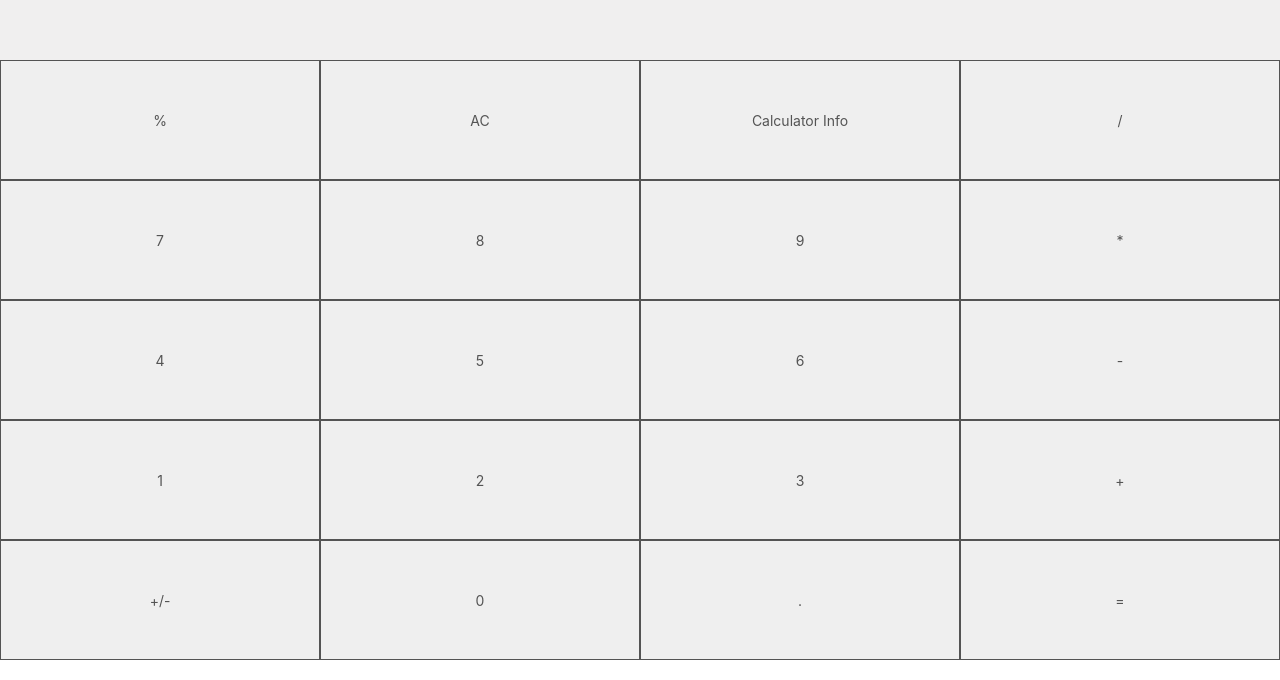
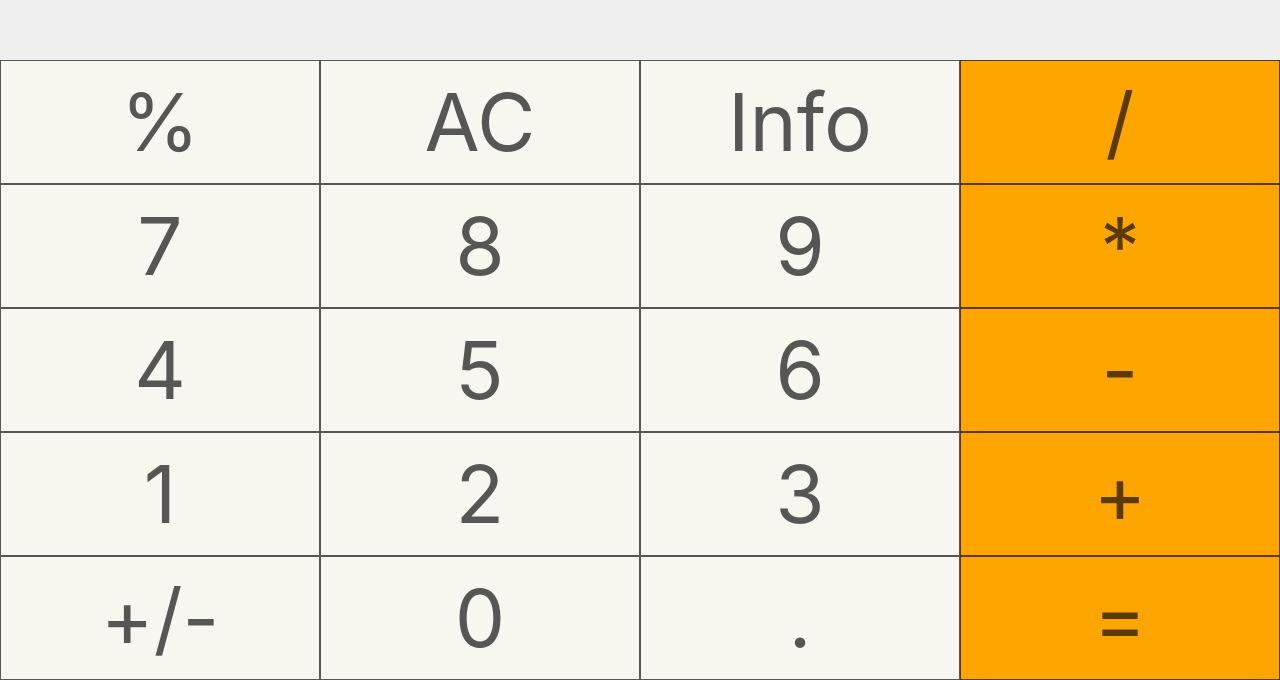
Before and after one commit to rzegnam/react_calculator, a React (Create React App) app: page / in a window 1280 px wide. Shown: the part 140-820 px from the top of the page. Built offline with nearby package versions, Linux system fonts and the light colour scheme.

Commit message:
styled buttons

```diff
--- a/src/components/Button.jsx
+++ b/src/components/Button.jsx
@@ -4,6 +4,11 @@ import styled from "@emotion/styled";
 const StyledButton = styled.button`
   width: 50%;
   border: solid 1px;
+  font-size: 10vmin;
+  background: ${props =>
+    props.buttonType === "calculation" || props.buttonType === "result"
+      ? "orange"
+      : "#f7f7ef"};
 `;
 
 const Button = props => {
@@ -11,7 +16,11 @@ const Button = props => {
     props.handleChange(props.name, props.buttonType);
   }
 
-  return <StyledButton onClick={handleChange}>{props.name}</StyledButton>;
+  return (
+    <StyledButton onClick={handleChange} buttonType={props.buttonType}>
+      {props.name}
+    </StyledButton>
+  );
 };
 
 export default Button;
--- a/src/components/ButtonsPanel.jsx
+++ b/src/components/ButtonsPanel.jsx
@@ -29,7 +29,7 @@ const ButtonsPanel = props => {
           buttonType="clear"
         />
         <Button
-          name="Calculator Info"
+          name="Info"
           handleChange={props.handleChange}
           buttonType="fun-button"
         />
```
